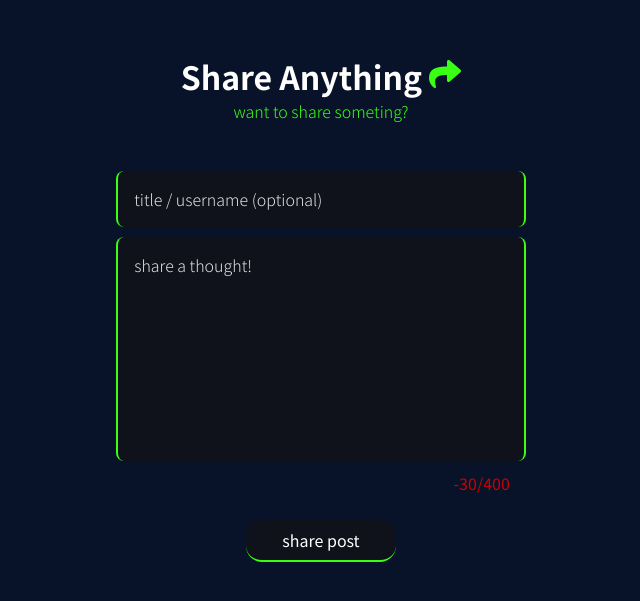
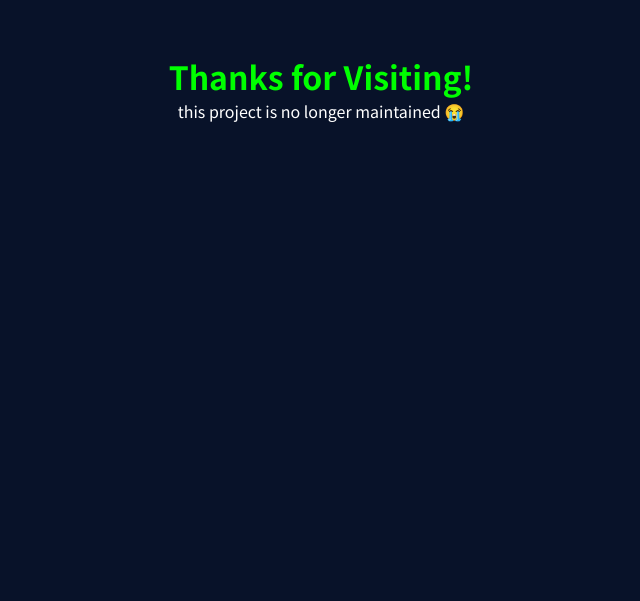
Before and after one commit to joshxfi/project-share-ko-lang, a React (Vite) app in the folder client/: page /share in a window 1280 px wide. Shown: the part 107-708 px from the top of the page, without its empty margins (319-959 px from the left). Built offline with nearby package versions, Linux system fonts and the light colour scheme; no server answers; the HTML template or start-up script is replaced by a standard one.

Commit message:
Chore: add notice for drop of support

```diff
--- a/client/src/App.tsx
+++ b/client/src/App.tsx
@@ -2,19 +2,14 @@
 import React, { useState } from 'react';
 import { css, jsx } from '@emotion/react';
 import { colors } from './styles/colors';
-import { BrowserRouter as Router, Switch, Route, Link } from 'react-router-dom';
+import { BrowserRouter as Router } from 'react-router-dom';
 import { FaShare } from 'react-icons/fa';
 import { Navbar } from './components/Navbar';
-import { Input } from './components/Input';
-import { PostList } from './components/PostList';
 import { Menu } from './components/Menu';
-import { About } from './components/About';
 import { GlobalStyle } from './styles/GlobalStyle';
-import { PostsProvider } from './context/PostsContext';
 
 const App: React.FC = () => {
   const [showMenu, setShowMenu] = useState<boolean>(false);
-  const [onShare, setOnShare] = useState<boolean>(false);
 
   return (
     <Router>
@@ -28,11 +23,7 @@ const App: React.FC = () => {
           text-align: center;
         `}
       >
-        <Navbar
-          showMenu={showMenu}
-          setShowMenu={setShowMenu}
-          setOnShare={setOnShare}
-        />
+        <Navbar showMenu={showMenu} setShowMenu={setShowMenu} />
         <Menu setShowMenu={setShowMenu} showMenu={showMenu} />
         <div
           onClick={() => setShowMenu(false)}
@@ -56,49 +47,15 @@ const App: React.FC = () => {
           `}
         >
           <div style={{ filter: showMenu ? 'blur(4px)' : 'none' }}>
-            <Link to='/share'>
-              <h1 onClick={() => setOnShare(true)}>
-                Share Anything <FaShare />
-              </h1>
-            </Link>
-            {!onShare ? (
-              <Link to='/share' onClick={() => setOnShare(true)}>
-                want to share someting?
-              </Link>
-            ) : (
-              <Link to='/' onClick={() => setOnShare(false)}>
-                go back to posts?
-              </Link>
-            )}
+            <h1
+              css={css`
+                color: lime;
+              `}
+            >
+              Thanks for Visiting!
+            </h1>
+            <p>this project is no longer maintained 😭</p>
           </div>
-
-          <Switch>
-            <PostsProvider>
-              <Route exact path='/'>
-                <div
-                  css={css`
-                    height: auto;
-                    padding-bottom: 10vh;
-                    filter: ${showMenu ? 'blur(4px)' : 'none'};
-                  `}
-                >
-                  <PostList />
-                </div>
-              </Route>
-
-              <Route path='/share'>
-                <div style={{ filter: showMenu ? 'blur(4px)' : 'none' }}>
-                  <Input />
-                </div>
-              </Route>
-
-              <Route path='/about'>
-                <div style={{ filter: showMenu ? 'blur(4px)' : 'none' }}>
-                  <About />
-                </div>
-              </Route>
-            </PostsProvider>
-          </Switch>
         </div>
       </div>
       <GlobalStyle />
--- a/client/src/components/Navbar.tsx
+++ b/client/src/components/Navbar.tsx
@@ -8,11 +8,7 @@ import { RiSpyFill } from 'react-icons/ri';
 import { colors } from '../styles/colors';
 import { FaBars } from 'react-icons/fa';
 
-export const Navbar: React.FC<NavProps> = ({
-  showMenu,
-  setShowMenu,
-  setOnShare,
-}) => {
+export const Navbar: React.FC<NavProps> = ({ showMenu, setShowMenu }) => {
   const [showNav, setShowNav] = useState<boolean>(true);
 
   let yBefore = window.pageYOffset;
@@ -103,7 +99,7 @@ export const Navbar: React.FC<NavProps> = ({
         }
       `}
     >
-      <Link className='logo' to='/' onClick={() => setOnShare(false)}>
+      <Link className='logo' to='/'>
         P-SKL <RiSpyFill />
       </Link>
       <ul className='ul'>
@@ -111,7 +107,7 @@ export const Navbar: React.FC<NavProps> = ({
           <Link to='/about'>about</Link>
         </li>
         <li>
-          <a href='https://joshxfi.pages.dev' rel='noreferrer' target='_blank'>
+          <a href='https://joshdaniel.tk' rel='noreferrer' target='_blank'>
             portfolio
           </a>
         </li>
--- a/client/src/types/props.d.ts
+++ b/client/src/types/props.d.ts
@@ -3,9 +3,7 @@ interface MenuProps {
   setShowMenu: React.Dispatch<React.SetStateAction<boolean>>;
 }
 
-interface NavProps extends MenuProps {
-  setOnShare: React.Dispatch<React.SetStateAction<boolean>>;
-}
+interface NavProps extends MenuProps {}
 
 interface PostProps {
   post: PostSchema;
```
